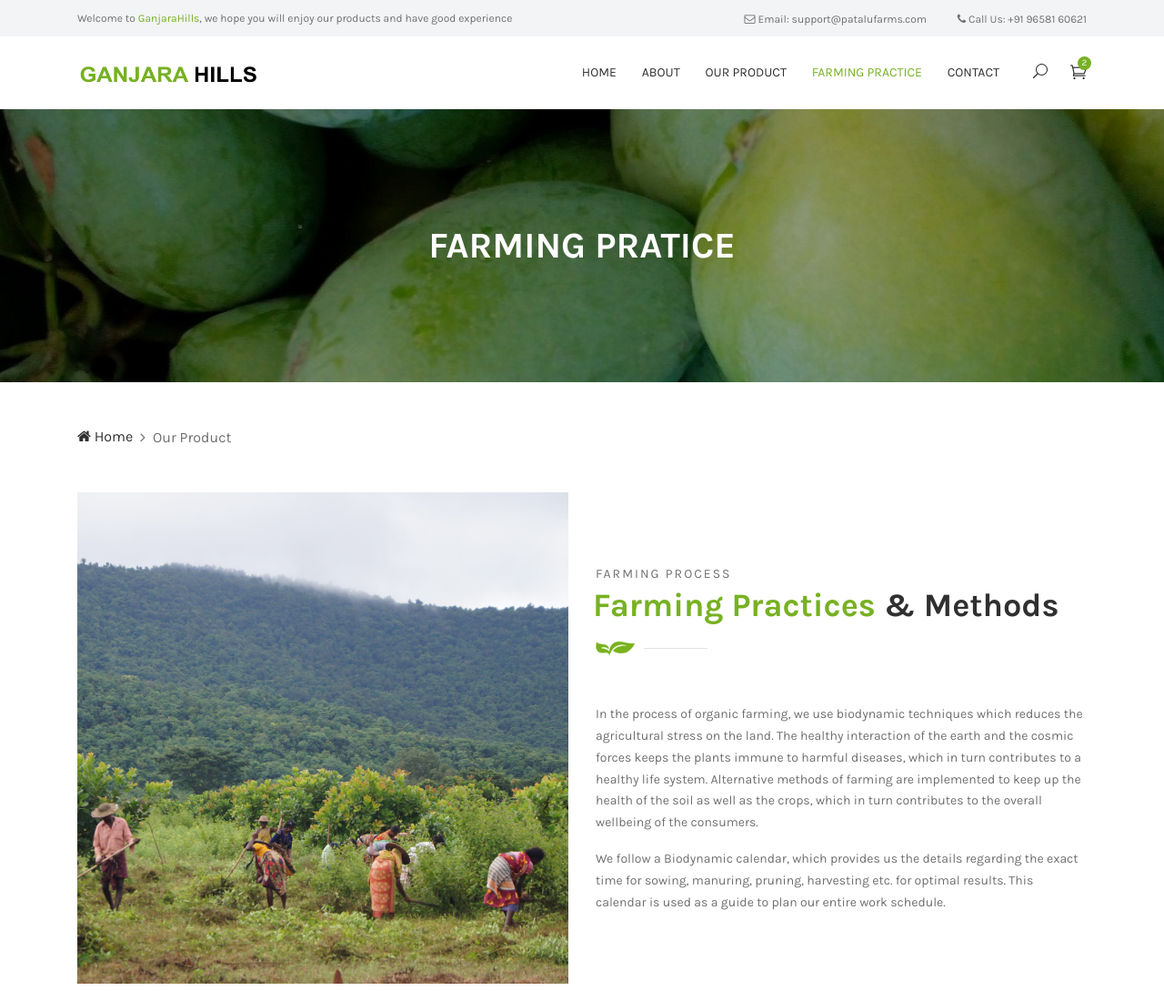
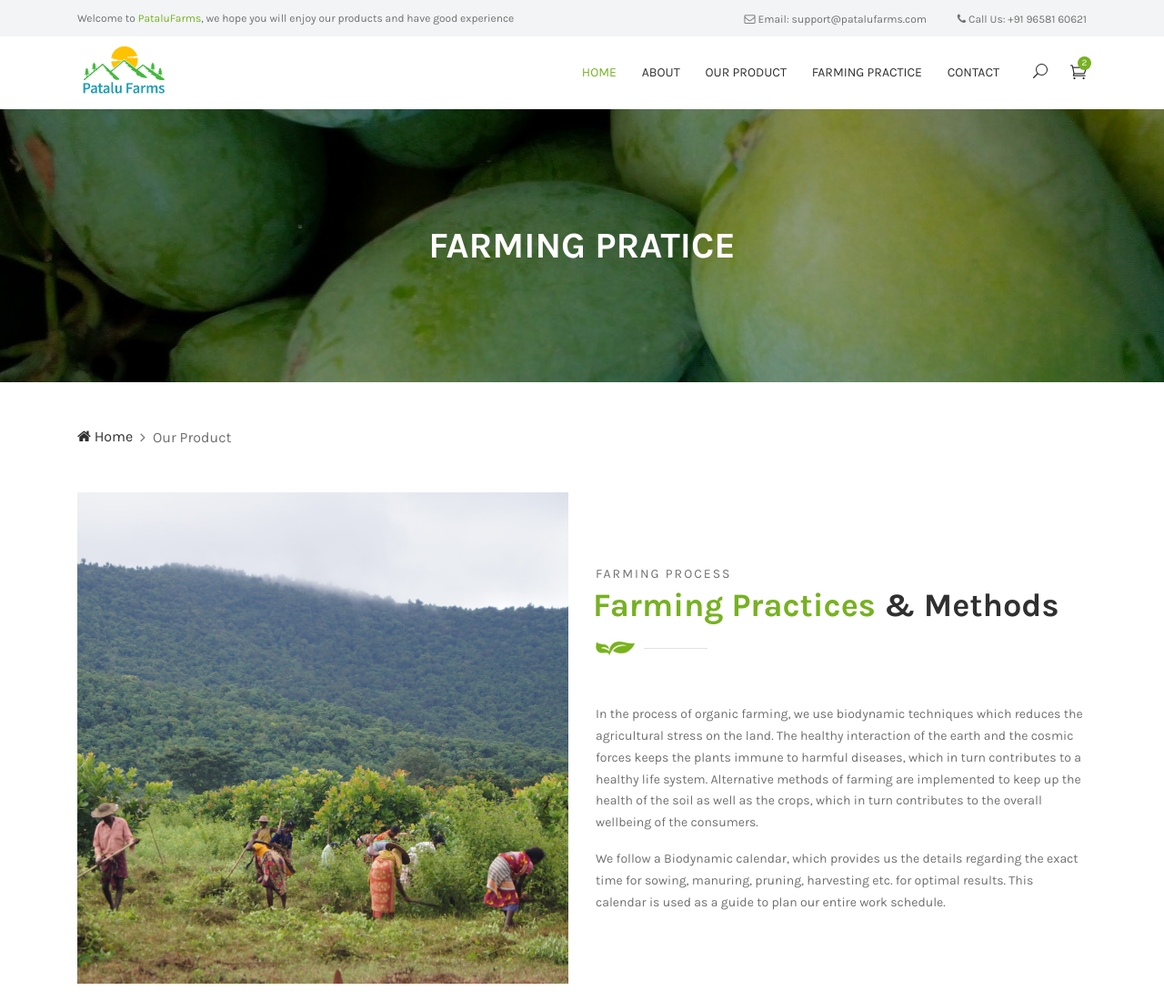
Before and after one commit to Pravash2/GanjaraHills, a website: page farming-practice.html in a window 1280 px wide. Shown: the top 1100 px of the page at 91% size. Drawn offline with Linux system fonts and the light colour scheme; files whose address does not match are found by name.

Commit message:
Add files via upload

```diff
--- a/farming-practice.html
+++ b/farming-practice.html
@@ -31,7 +31,7 @@
             <div class="top-header-content d-flex align-items-center justify-content-between">
               <!-- Top Header Content -->
               <div class="top-header-meta">
-                <p>Welcome to <span>GanjaraHills</span>, we hope you will enjoy our products and have good experience
+                <p>Welcome to <span>PataluFarms</span>, we hope you will enjoy our products and have good experience
                 </p>
               </div>
               <!-- Top Header Content -->
@@ -55,7 +55,7 @@
           <!-- Menu -->
           <nav class="classy-navbar justify-content-between" id="famieNav">
             <!-- Nav Brand -->
-            <a href="index.html" class="nav-brand"><img src="img/core-img/logo_final_black.png" alt=""></a>
+            <a href="index.html" class="nav-brand"><img src="img/core-img/logo3.png" width="100px" alt=""></a>
             <!-- Navbar Toggler -->
             <div class="classy-navbar-toggler">
               <span class="navbarToggler"><span></span><span></span><span></span></span>
@@ -69,10 +69,10 @@
               <!-- Navbar Start -->
               <div class="classynav">
                 <ul>
-                  <li><a href="index.html">Home</a></li>
+                  <li class="active"><a href="index.html">Home</a></li>
                   <li><a href="about.html">About</a></li>
                   <li><a href="our-product.html">Our Product</a></li>
-                  <li class="active"><a href="farming-practice.html">Farming Practice</a></li>
+                  <li><a href="farming-practice.html">Farming Practice</a></li>
                   <li><a href="contact.html">Contact</a></li>
                 </ul>
                 <!-- Search Icon -->
@@ -104,7 +104,6 @@
       </div>
     </div>
   </header>
-  <!-- ##### Header Area End ##### -->
 
   <!-- ##### Breadcrumb Area Start ##### -->
   <div class="breadcrumb-area bg-img bg-overlay jarallax" style="background-image: url('img/bg-img/39.jpg');">
```
